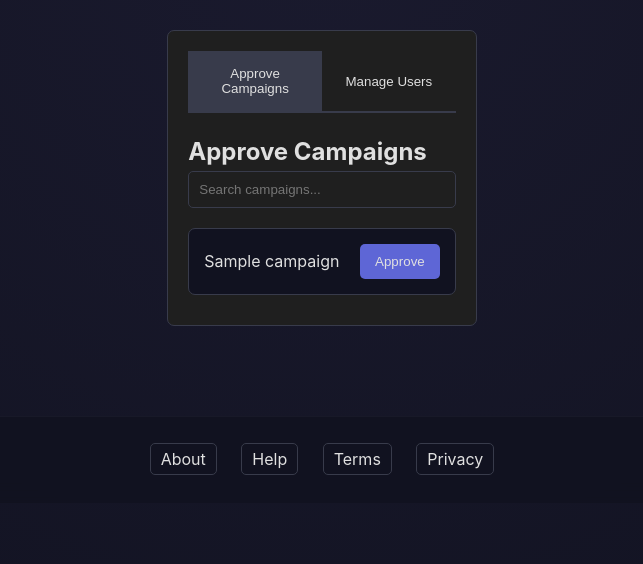
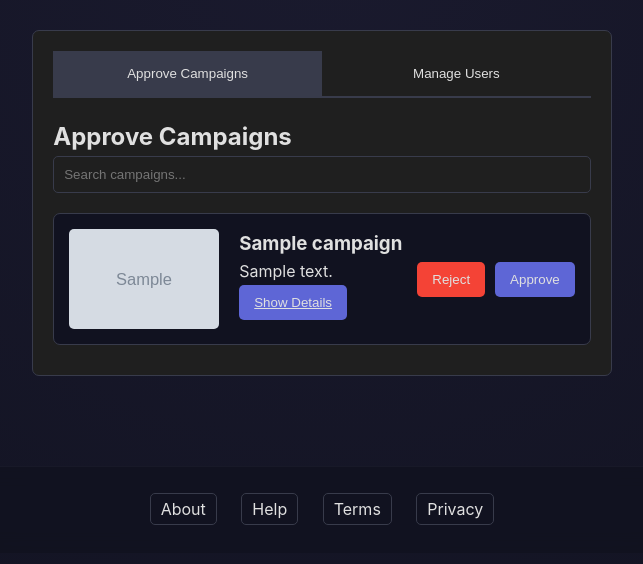
Before and after one commit to maffza/Dawaj-kase-project, a Django app: template DawajKase/main/templates/DawajKase/confirmationtab.html in a window 1280 px wide. Shown: the part 80-644 px from the top of the page, without its empty margins (318-961 px from the left). Run offline with Django 5.2, Linux system fonts and the light colour scheme; tables that the repository leaves empty hold one stand-in row (values such as "Sample post"); the template is opened without the code that fills it: values that come from a table or form of the project are taken from there, most other values are stand-ins (such as "Sample title", 1, 10 or a date in 2020); grey boxes marked "Sample" are stand-in pictures; parts of the project's set-up code (start-up, migrations or seed data) failed here and were passed over.

Commit message:
Added campaign details in admin panel

```diff
--- a/DawajKase/main/Managers/CampaignManager.py
+++ b/DawajKase/main/Managers/CampaignManager.py
@@ -87,6 +87,12 @@ class CampaignManager:
     def approve_campaign(campaignID):
         with connection.cursor() as cursor:
             cursor.callproc("Crowdfunding_pkg.approve_campaign", [campaignID])
+
+   #//Dodać procedure reject_campaign do pkg
+    @staticmethod
+    def reject_campaign(campaignID):
+        with connection.cursor() as cursor:
+            cursor.callproc("Crowdfunding_pkg.reject_campaign", [campaignID])
 
     # it could be merged together with get_campaigns_sorted,
     # to not break the DRY principle. It would also make its usage easier.
--- a/DawajKase/main/templates/DawajKase/confirmationtab.html
+++ b/DawajKase/main/templates/DawajKase/confirmationtab.html
@@ -87,6 +87,42 @@
             padding: 10px;
             border-radius: 5px;
         }
+
+        .campaign-preview {
+            display: flex;
+            gap: 20px;
+            width: 100%;
+            margin-right: 15px;
+        }
+
+        .campaign-thumbnail {
+            width: 150px;
+            height: 100px;
+            object-fit: cover;
+            border-radius: 5px;
+        }
+
+        .campaign-details {
+            flex: 1;
+        }
+
+        .toggle-details {
+            background: none;
+            border: none;
+            color: #5E66D6;
+            cursor: pointer;
+            padding: 5px 0;
+            text-decoration: underline;
+        }
+
+        .reject-btn {
+            background-color: #f44336 !important;
+            margin-right: 10px;
+        }
+
+        .approval-actions {
+            display: flex;
+        }
     </style>
 </head>
 <body>
@@ -107,8 +143,28 @@
             </div>
             {% for campaign in campaigns %}
             <div class="approval-item">
-                <span>{{campaign.title}}</span>
+                <div class="campaign-preview">
+                    {% if campaign.imageURL %}
+                    <img src="{{ campaign.imageURL }}" alt="{{ campaign.title }}" class="campaign-thumbnail">
+                    {% endif %}
+                    <div class="campaign-details">
+                        <h3>{{ campaign.title }}</h3>
+                        <p class="short-description">{{ campaign.shortDescription }}</p>
+
+                        <div class="campaign-full-details" style="display: none;">
+                            <p>{{ campaign.description }}</p>
+                            <p>Category ID: {{ campaign.categoryID }}</p>
+                            <p>Organizer ID: {{ campaign.organizerID }}</p>
+                            <p>Required Amount: {{ campaign.targetMoneyAmount }}$</p>
+                            <p>End Date: {{ campaign.endDate }}</p>
+                        </div>
+                        <button class="toggle-details" onclick="toggleDetails(this)">Show Details</button>
+                    </div>
+                </div>
+                <div class="approval-actions">
+                    <button class="reject-btn" onclick="rejectCampaign(this, {{campaign.id}})">Reject</button>
                     <button onclick="approveCampaign(this, {{campaign.id}})">Approve</button>
+                </div>
             </div>
             {% endfor %}
         </div>
@@ -123,8 +179,8 @@
             {% for user in users %}
             <div class="user-status">
                 <span>{{user.firstName}} {{user.lastName}} {% if user.role == 'ToVerify' %}[verify me]{% endif %}</span>
-                <select   onchange="changeUserStatus(this, {{user.id}})">
-                    <option  value="1" {% if user.role == 'Supporter' or user.role == 'ToVerify' %}selected{% endif %}>Supporter</option>
+                <select onchange="changeUserStatus(this, {{user.id}})">
+                    <option value="1" {% if user.role == 'Supporter' or user.role == 'ToVerify' %}selected{% endif %}>Supporter</option>
                     <option value="2" {% if user.role == 'Organizer' %}selected{% endif %}>Organizer</option>
                     <option value="3" {% if user.role == 'Organizer' %}selected{% endif %}>Delete account</option>
                     <option value="" selected disabled hidden>Manage user</option>
@@ -141,7 +197,7 @@
             const campaignItems = document.querySelectorAll('#approvals .approval-item');
 
             campaignItems.forEach(function(item) {
-                const campaignName = item.querySelector('span').textContent.toLowerCase();
+                const campaignName = item.querySelector('h3').textContent.toLowerCase();
                 if (campaignName.includes(searchTerm)) {
                     item.style.display = 'flex';
                 } else {
@@ -219,7 +275,6 @@
                 body: JSON.stringify({ user_id: userId, role: selectedRole })
             })
             .then(function(response) {
-                // CHANGE FROM ALERT TO NOTHING OR SOMETHING COOL, ADDED HERE JUST FOR VISUAL
                 if (response.ok) {
                     if(select.value == 1 || select.value == 2){
                         const roleName = select.value == 2 ? 'Organizer' : 'Supporter';
@@ -233,6 +288,38 @@
                 }
             });
         }
+
+        function toggleDetails(button) {
+            const detailsDiv = button.parentElement.querySelector('.campaign-full-details');
+            if (detailsDiv.style.display === 'none') {
+                detailsDiv.style.display = 'block';
+                button.textContent = 'Hide Details';
+            } else {
+                detailsDiv.style.display = 'none';
+                button.textContent = 'Show Details';
+            }
+        }
+        //Dodać procedure reject_campaign do pkg
+        function rejectCampaign(button, campaignID) {
+            fetch('/reject_campaign', {
+                method: 'POST',
+                headers: {
+                    'Content-Type': 'application/json',
+                    'X-CSRFToken': getCookie('csrftoken')
+                },
+                body: JSON.stringify({ campaign_id: campaignID })
+            })
+            .then(function(response) {
+                if (response.ok) {
+                    button.textContent = 'Rejected';
+                    button.disabled = true;
+                    button.nextElementSibling.disabled = true;
+                } else {
+                    button.textContent = 'Error';
+                }
+            });
+        }
+
     </script>
 
     {% include 'DawajKase/footer.html' %}
```
Lines whose indentation alone changed are shown as unchanged.
